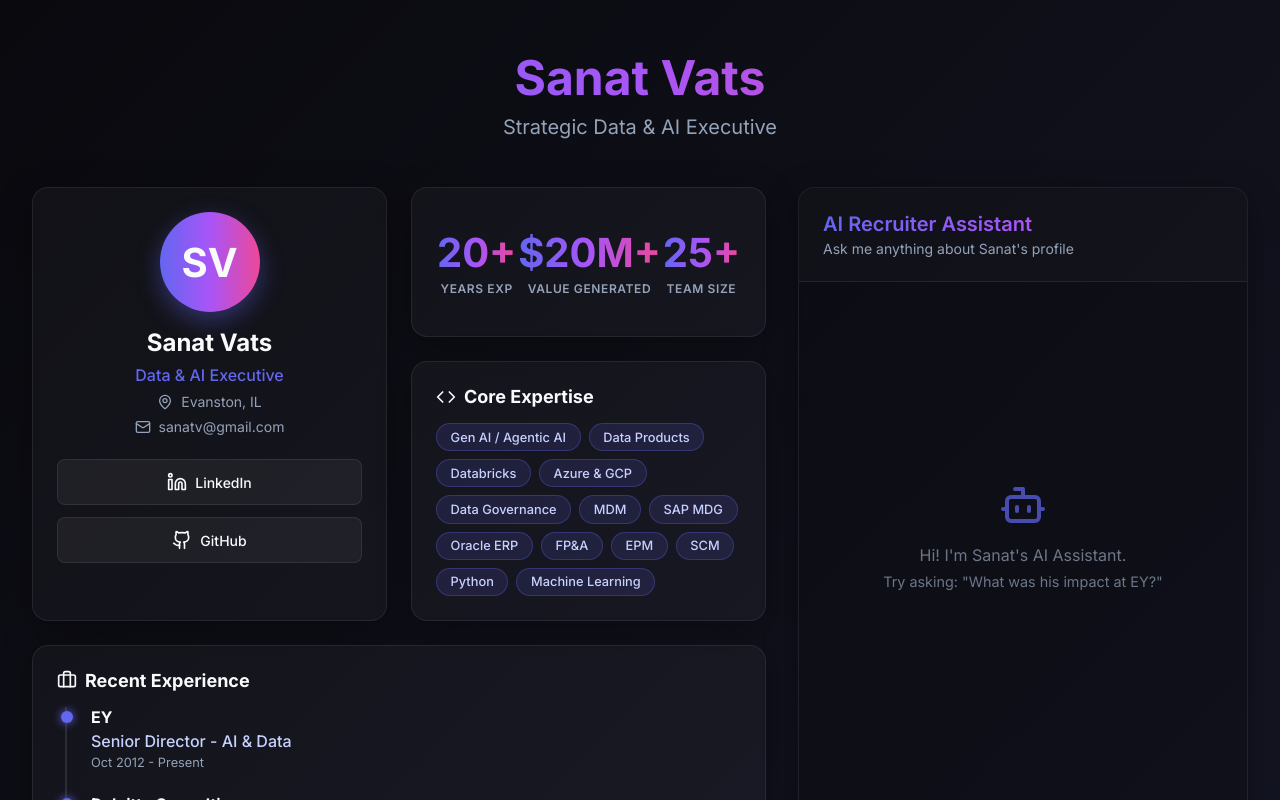
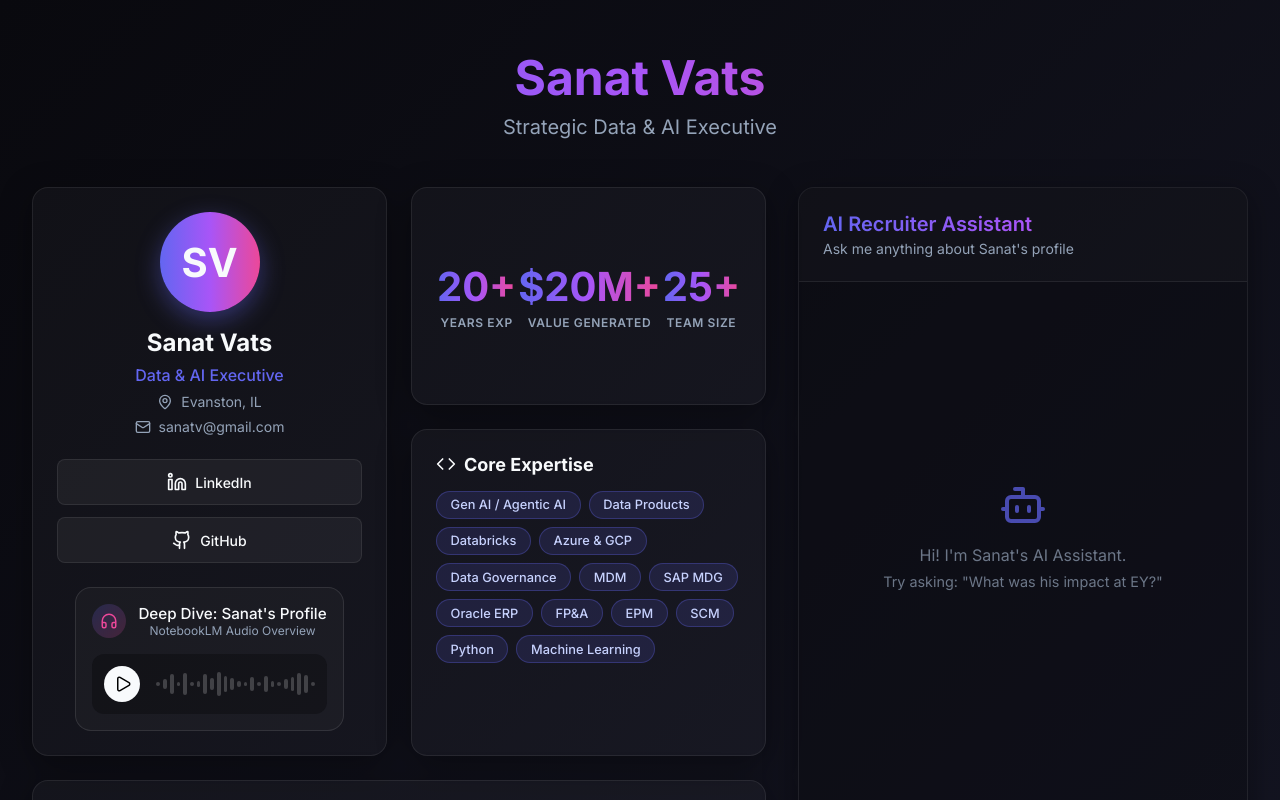
Before and after one commit to sanatv/Sanat-Profile, a Next.js app: page / in a window 1280 px wide. Shown: the top 800 px of the page. Built offline with nearby package versions, Linux system fonts and the light colour scheme.

Commit message:
Add NotebookLM style audio overview player

```diff
--- a/src/components/BentoGrid.tsx
+++ b/src/components/BentoGrid.tsx
@@ -2,6 +2,7 @@
 
 import { Github, Linkedin, Mail, MapPin, Briefcase, GraduationCap, Code } from 'lucide-react';
 import styles from './BentoGrid.module.css';
+import PodcastPlayer from './PodcastPlayer';
 
 export default function BentoGrid() {
   const metrics = [
@@ -35,6 +36,9 @@ export default function BentoGrid() {
             <Github size={20} /> GitHub
           </a>
         </div>
+
+        {/* Notebook LM Podcast Widget */}
+        <PodcastPlayer />
       </div>
 
       {/* Metrics Card */}
--- /dev/null
+++ b/src/components/PodcastPlayer.module.css
@@ -0,0 +1,114 @@
+.playerContainer {
+  margin-top: 1.5rem;
+  padding: 1rem;
+  background: rgba(255, 255, 255, 0.03);
+  border: 1px solid rgba(255, 255, 255, 0.1);
+  border-radius: 16px;
+  display: flex;
+  flex-direction: column;
+  gap: 1rem;
+  animation: slideUp 0.6s ease forwards;
+  opacity: 0;
+}
+
+@keyframes slideUp {
+  from { opacity: 0; transform: translateY(10px); }
+  to { opacity: 1; transform: translateY(0); }
+}
+
+.header {
+  display: flex;
+  align-items: center;
+  gap: 0.75rem;
+}
+
+.iconContainer {
+  background: linear-gradient(135deg, rgba(88, 101, 242, 0.2), rgba(236, 72, 153, 0.2));
+  padding: 0.5rem;
+  border-radius: 50%;
+  display: flex;
+  align-items: center;
+  justify-content: center;
+}
+
+.icon {
+  color: #ec4899;
+}
+
+.textContainer {
+  display: flex;
+  flex-direction: column;
+}
+
+.title {
+  font-size: 0.95rem;
+  font-weight: 500;
+  color: var(--text-primary);
+  margin: 0;
+}
+
+.subtitle {
+  font-size: 0.75rem;
+  color: var(--text-secondary);
+}
+
+.controls {
+  display: flex;
+  align-items: center;
+  gap: 1rem;
+  background: rgba(0, 0, 0, 0.3);
+  padding: 0.75rem;
+  border-radius: 12px;
+}
+
+.playBtn {
+  background: var(--text-primary);
+  color: #000;
+  border: none;
+  border-radius: 50%;
+  width: 36px;
+  height: 36px;
+  display: flex;
+  align-items: center;
+  justify-content: center;
+  cursor: pointer;
+  transition: transform 0.2s, box-shadow 0.2s;
+  flex-shrink: 0;
+}
+
+.playBtn:hover {
+  transform: scale(1.05);
+  box-shadow: 0 0 15px rgba(255, 255, 255, 0.3);
+}
+
+.playIcon {
+  margin-left: 2px; /* Optical optical center for play icon */
+}
+
+.waveform {
+  flex: 1;
+  display: flex;
+  align-items: center;
+  justify-content: space-between;
+  height: 24px;
+  gap: 3px;
+}
+
+.bar {
+  flex: 1;
+  background: rgba(255, 255, 255, 0.2);
+  border-radius: 4px;
+  transition: height 0.2s ease, background 0.2s ease;
+  min-height: 4px;
+}
+
+/* Simulated Audio Spectrum Animation when playing */
+.playing {
+  background: var(--primary-accent);
+  animation: equalize 0.8s ease infinite alternate;
+}
+
+@keyframes equalize {
+  0% { transform: scaleY(0.3); opacity: 0.5; }
+  100% { transform: scaleY(1); opacity: 1; }
+}
--- /dev/null
+++ b/src/components/PodcastPlayer.tsx
@@ -0,0 +1,62 @@
+'use client';
+
+import { useState, useRef } from 'react';
+import { Play, Pause, Headphones } from 'lucide-react';
+import styles from './PodcastPlayer.module.css';
+
+export default function PodcastPlayer() {
+  const [isPlaying, setIsPlaying] = useState(false);
+  // Optional: Update src to '/overview.wav' if they download typical .wav from NotebookLM
+  const audioRef = useRef<HTMLAudioElement>(null);
+
+  const togglePlay = () => {
+    if (audioRef.current) {
+      if (isPlaying) {
+        audioRef.current.pause();
+      } else {
+        audioRef.current.play();
+      }
+      setIsPlaying(!isPlaying);
+    }
+  };
+
+  return (
+    <div className={styles.playerContainer}>
+      {/*
+        This loads the audio file from the /public folder of your site.
+        Place your downloaded NotebookLM audio in the public folder and name it podcast.mp3!
+      */}
+      <audio
+        ref={audioRef}
+        src="/podcast.mp3"
+        onEnded={() => setIsPlaying(false)}
+      />
+      <div className={styles.header}>
+        <div className={styles.iconContainer}>
+          <Headphones size={18} className={styles.icon} />
+        </div>
+        <div className={styles.textContainer}>
+          <h4 className={styles.title}>Deep Dive: Sanat's Profile</h4>
+          <span className={styles.subtitle}>NotebookLM Audio Overview</span>
+        </div>
+      </div>
+      <div className={styles.controls}>
+        <button className={styles.playBtn} onClick={togglePlay}>
+          {isPlaying ? <Pause size={18} /> : <Play size={18} className={styles.playIcon} />}
+        </button>
+        <div className={styles.waveform}>
+          {[...Array(24)].map((_, i) => (
+            <div
+              key={i}
+              className={`${styles.bar} ${isPlaying ? styles.playing : ''}`}
+              style={{
+                animationDelay: `${i * 0.05}s`,
+                height: `${Math.max(20, Math.random() * 100)}%`
+              }}
+            />
+          ))}
+        </div>
+      </div>
+    </div>
+  );
+}
```
